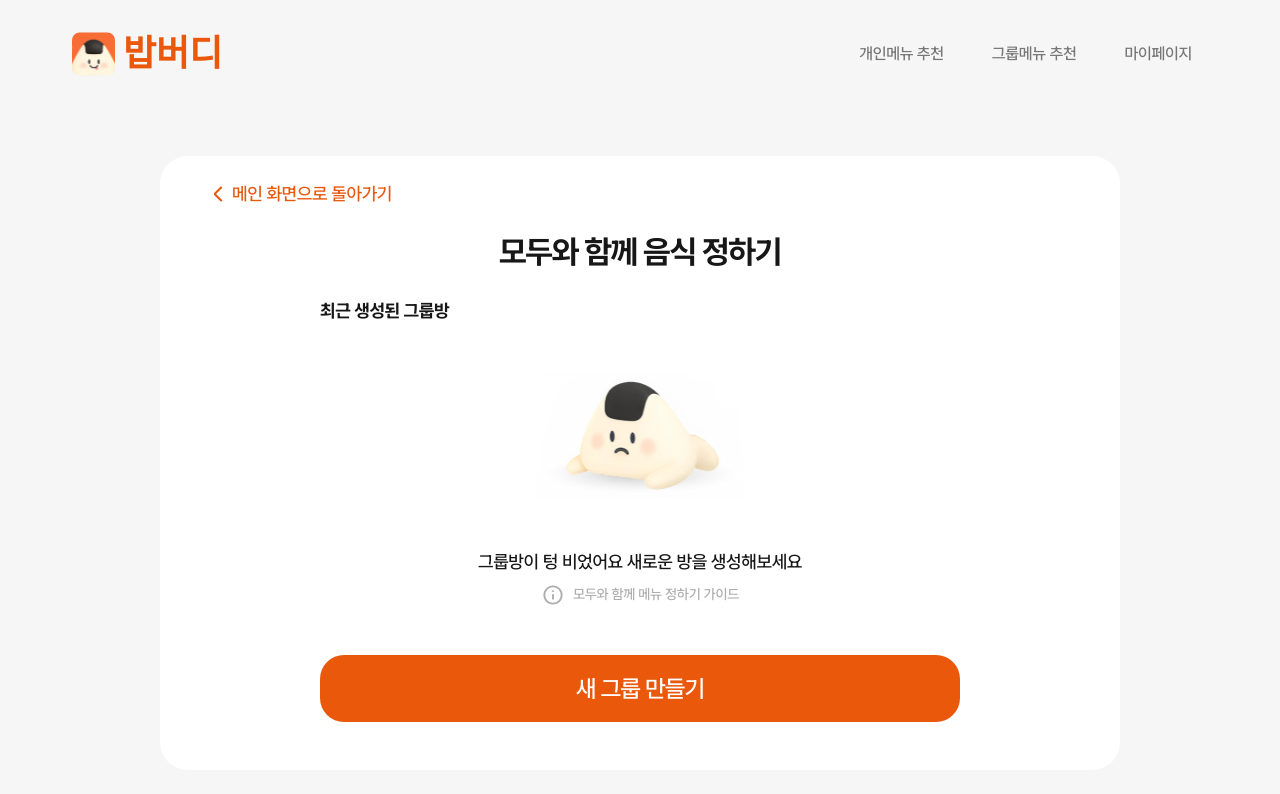
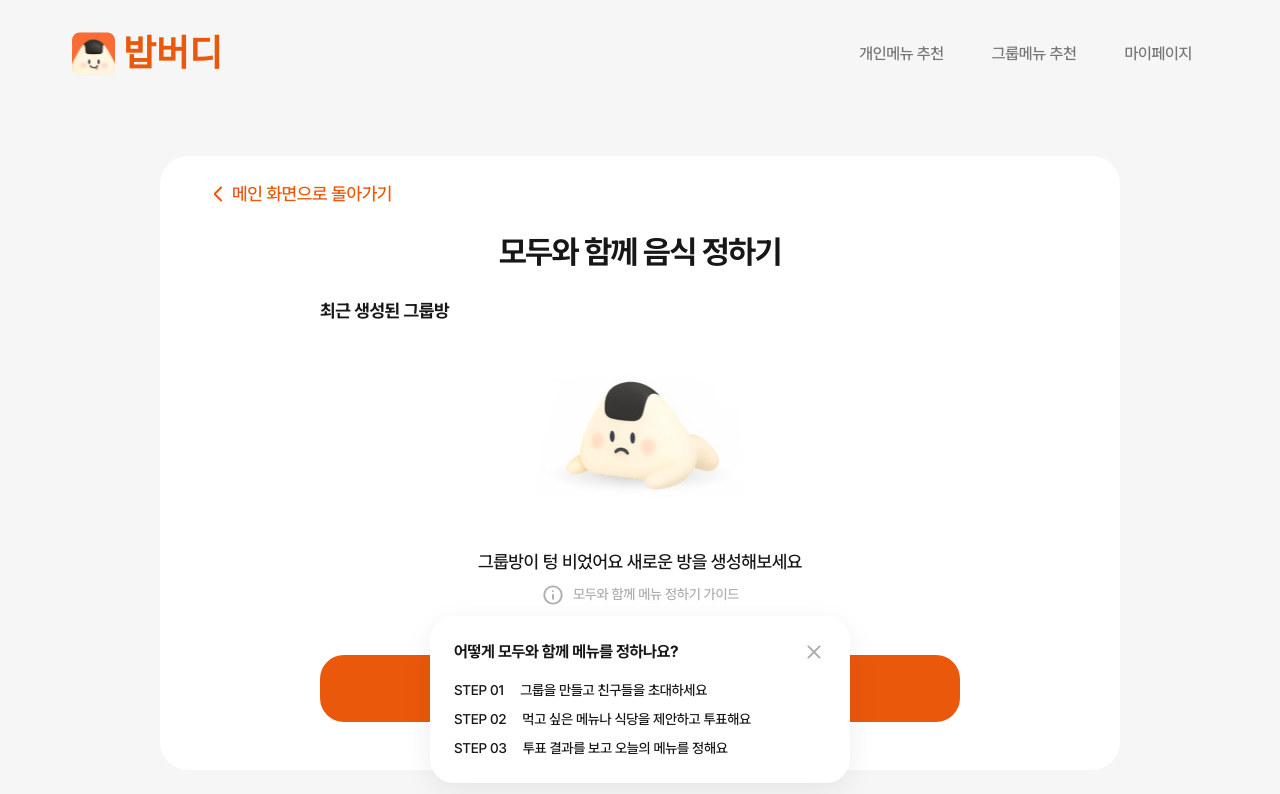
Before and after one commit to JECT-Study/Bab-Buddy-FE, a Next.js app: page /group in a window 1280 px wide. Both pictures are taken after a click on the button "모두와 함께 메뉴 정하기 가이드". Shown: the top 794 px of the page. Built offline with nearby package versions, Linux system fonts and the light colour scheme; a web font is replaced by a local one.

Commit message:
[ feat ] 그룹방 생성 가이드 UI 구현

```diff
--- a/src/features/group/components/GroupEmpty.tsx
+++ b/src/features/group/components/GroupEmpty.tsx
@@ -2,11 +2,28 @@
 
 import Icon from '@/shared/components/Icon'
 import Image from 'next/image'
+import { useModal } from '@/shared/hooks/useModal'
+
+const guideSteps = [
+	{
+		label: 'STEP 01',
+		content: '그룹을 만들고 친구들을 초대하세요',
+	},
+	{
+		label: 'STEP 02',
+		content: '먹고 싶은 메뉴나 식당을 제안하고 투표해요',
+	},
+	{
+		label: 'STEP 03',
+		content: '투표 결과를 보고 오늘의 메뉴를 정해요',
+	},
+]
 
 export default function GroupEmpty() {
-	const handleClick = () => {}
+	const { isOpen, openModal, closeModal } = useModal()
 
 	return (
+		<>
 			<div className="flex flex-col items-center">
 				<Image
 					src="/assets/images/groupVote-blank-babbuddy.webp"
@@ -19,13 +36,35 @@ export default function GroupEmpty() {
 					<p className="text-b1-medium">그룹방이 텅 비었어요 새로운 방을 생성해보세요</p>
 					<button
 						type="button"
-					onClick={handleClick}
+						onClick={openModal}
 						className="text-caption-medium text-gray-30 flex items-center gap-2"
 					>
 						<Icon.InfoOutline />
 						모두와 함께 메뉴 정하기 가이드
 					</button>
+
+					{isOpen && (
+						<div className="absolute z-20 mt-17 w-[420px] space-y-4 rounded-3xl bg-white p-6 shadow-[0px_8px_32px_-4px_rgba(35,35,66,0.10)]">
+							<div className="flex items-center justify-between">
+								<strong className="text-b2-bold">어떻게 모두와 함께 메뉴를 정하나요?</strong>
+								<button onClick={closeModal}>
+									<Icon.Close />
+								</button>
+							</div>
+							<ul className="text-caption-medium flex flex-col gap-2">
+								{guideSteps.map((step) => (
+									<li key={step.label} className="flex items-center gap-4">
+										<span>{step.label}</span>
+										<span>{step.content}</span>
+									</li>
+								))}
+							</ul>
+						</div>
+					)}
 				</div>
 			</div>
+
+			{isOpen && <div onClick={closeModal} className="fixed inset-0 z-10" />}
+		</>
 	)
 }
--- a/src/shared/components/Icon.tsx
+++ b/src/shared/components/Icon.tsx
@@ -43,9 +43,29 @@ const ArrowForward = ({ className, size = 20 }: IconProps) => {
 	)
 }
 
+const Close = ({ className, size = 24 }: IconProps) => {
+	return (
+		<i className={clsx(className)}>
+			<svg
+				xmlns="http://www.w3.org/2000/svg"
+				width={size}
+				height={size}
+				viewBox="0 0 24 24"
+				fill="none"
+			>
+				<path
+					d="M12.0008 13.4L7.10078 18.3C6.91745 18.4834 6.68411 18.575 6.40078 18.575C6.11745 18.575 5.88411 18.4834 5.70078 18.3C5.51745 18.1167 5.42578 17.8834 5.42578 17.6C5.42578 17.3167 5.51745 17.0834 5.70078 16.9L10.6008 12L5.70078 7.10005C5.51745 6.91672 5.42578 6.68338 5.42578 6.40005C5.42578 6.11672 5.51745 5.88338 5.70078 5.70005C5.88411 5.51672 6.11745 5.42505 6.40078 5.42505C6.68411 5.42505 6.91745 5.51672 7.10078 5.70005L12.0008 10.6L16.9008 5.70005C17.0841 5.51672 17.3174 5.42505 17.6008 5.42505C17.8841 5.42505 18.1174 5.51672 18.3008 5.70005C18.4841 5.88338 18.5758 6.11672 18.5758 6.40005C18.5758 6.68338 18.4841 6.91672 18.3008 7.10005L13.4008 12L18.3008 16.9C18.4841 17.0834 18.5758 17.3167 18.5758 17.6C18.5758 17.8834 18.4841 18.1167 18.3008 18.3C18.1174 18.4834 17.8841 18.575 17.6008 18.575C17.3174 18.575 17.0841 18.4834 16.9008 18.3L12.0008 13.4Z"
+					fill="#AEAEAE"
+				/>
+			</svg>
+		</i>
+	)
+}
+
 const Icon = {
 	InfoOutline,
 	ArrowForward,
+	Close,
 }
 
 export default Icon
```
Lines whose indentation alone changed are shown as unchanged.
